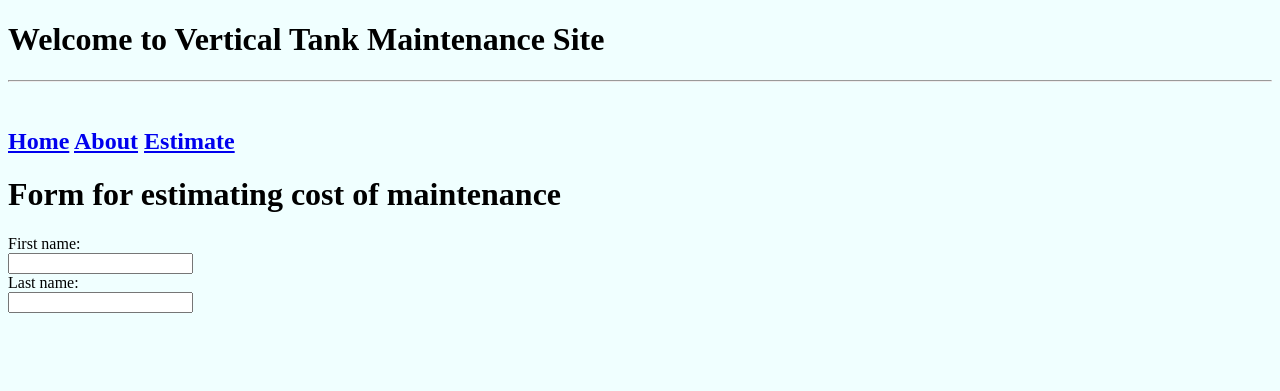
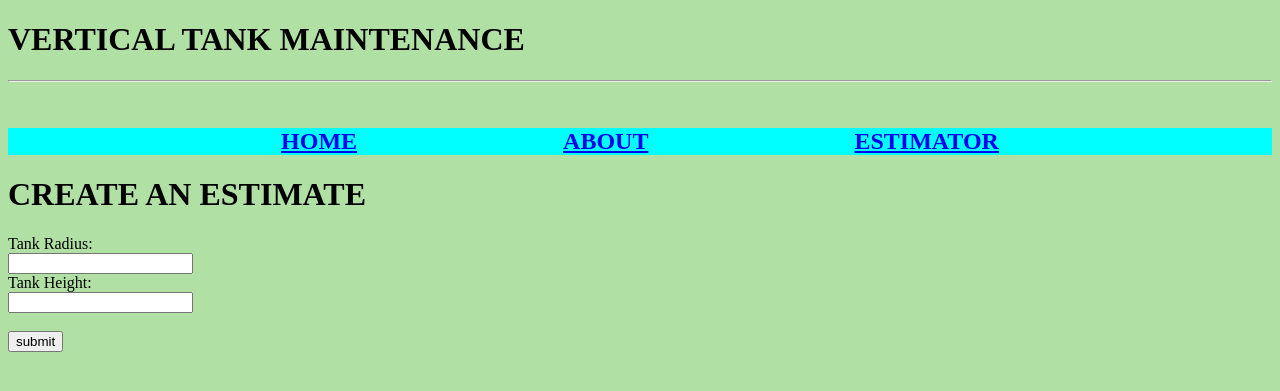
Before and after one commit to aidang1003/Tank-Maint, a Flask app: page /estimate in a window 1280 px wide. Shown: the top 391 px of the page. Run offline with Flask 2, Linux system fonts and the light colour scheme.

Commit message:
Fixed form
Form is now working without app crashes

```diff
--- a/app.py
+++ b/app.py
@@ -1,7 +1,35 @@
 from flask import Flask
-from flask import render_template
+from flask import render_template, request
 
 app = Flask(__name__)
+
+import math
+
+class Tank():
+    def __init__(self, radius, height):
+        self.radius = radius
+        self.height = height
+
+    def __str__(self):
+        return "Tank with radius {} ft and height {} ft, will cost ${} total".format(self.radius, self.height, self.totalCost())
+
+    def tankTopArea(self):
+        return math.pi * (self.radius ** 2)
+
+    def tankSideArea(self):
+        return (2 * (math.pi * self.radius)) * self.height
+
+    def tankTotalArea(self):
+        return self.tankSideArea() + self.tankTopArea()
+
+    def materialCost(self):
+        return round(self.tankTotalArea() * 25, 2)
+
+    def laborCost(self):
+        return round(self.tankTotalArea() * 15, 2)
+
+    def totalCost(self):
+        return '${0:.2f}'.format(self.materialCost() + self.laborCost())
 
 @app.route('/')
 def index():
@@ -15,8 +43,21 @@ def home():
 def about():
     return render_template('about.html')
 
-@app.route('/estimate')
+@app.route('/estimate', methods=["GET","POST"])
 def estimate():
+
+    if request.method == "POST":
+        form = request.form
+
+        tRadius = float(form['tRadius'])
+        tHeight = float(form['tHeight'])
+
+        tank = Tank(tRadius, tHeight)
+        tankCost = tank.totalCost()
+        print(tankCost)
+
+        #return render_template('index.html', tankCost=tankCost)
+
     return render_template('estimate.html')
 
 if __name__ == '__main__':
--- a/static/css/stylesheet.css
+++ b/static/css/stylesheet.css
@@ -1,3 +1,26 @@
 body{
-    background-color: azure;
+    background-color: rgb(176, 224, 164);
 }
+
+.responsive{
+    width: 100%;
+    height: auto;
+    margin-left: auto;
+    margin-right: auto;
+    display: block;
+}
+
+h2{
+    text-align: center;
+    background-color: aqua;
+}
+
+a{
+    margin-left: 100px;
+    margin-right: 100px;
+
+}
+
+link{
+    text-decoration: none;
+}
--- a/templates/about.html
+++ b/templates/about.html
@@ -5,7 +5,7 @@
 
 {% block body %}
 
-<h1>About Section</h1>
+<h1>ABOUT VERTICAL TANK MAINTENANCE</h1>
 
 <p>
     Loren Ipsum generator
--- a/templates/base.html
+++ b/templates/base.html
@@ -8,13 +8,13 @@
 </head>
 <body>
     <div>
-        <h1>Welcome to Vertical Tank Maintenance Site</h1>
+        <h1>VERTICAL TANK MAINTENANCE</h1>
         <hr>
         <br>
-        <h2>
-            <a href="index">Home</a>
-            <a href="about">About</a>
-            <a href="estimate">Estimate</a>
+        <h2 class="responsive">
+            <a href="index">HOME</a>
+            <a href="about">ABOUT</a>
+            <a href="estimate">ESTIMATOR</a>
 
         </h2>
         {% block body %}
--- a/templates/estimate.html
+++ b/templates/estimate.html
@@ -5,13 +5,15 @@
 
 {% block body %}
 
-<h1>Form for estimating cost of maintenance</h1>
+<h1>CREATE AN ESTIMATE</h1>
 
 <form>
-    <label for="fname">First name:</label><br>
-    <input type="text" id="fname" name="fname"><br>
-    <label for="lname">Last name:</label><br>
-    <input type="text" id="lname" name="lname">
+    <label for="fname">Tank Radius:</label><br>
+    <input type="text" id="tRadius" name="tRadius"><br>
+    <label for="lname">Tank Height:</label><br>
+    <input type="text" id="tHeight" name="tHeight"><br>
+    <br>
+    <input type="submit" value="submit">
 </form>
 
 
```
